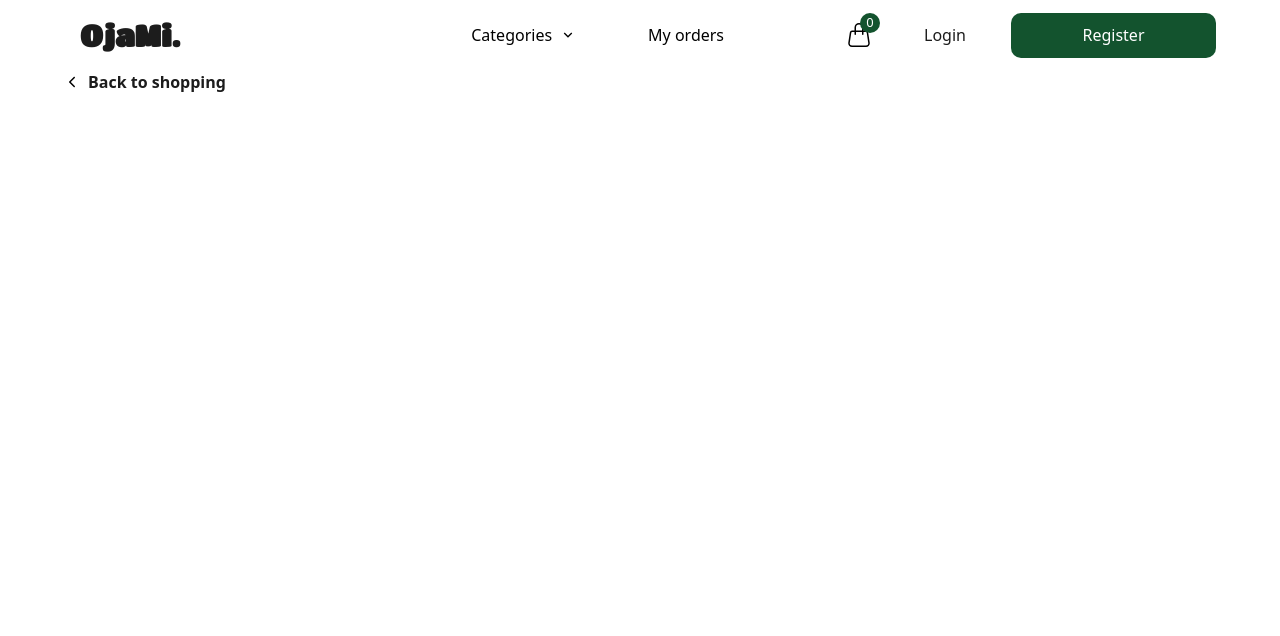
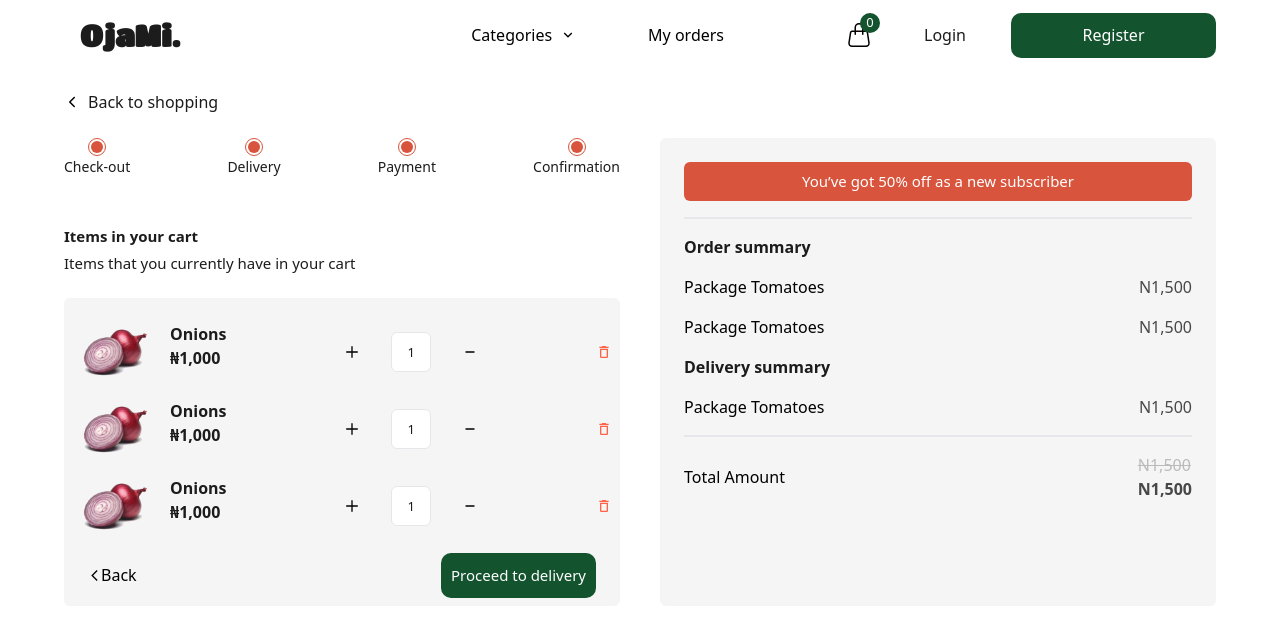
Before and after one commit to zannujulius/ojami, a React (Create React App) app: page /checking/1 in a window 1280 px wide. Shown: the top 636 px of the page. Built offline with nearby package versions, Linux system fonts and the light colour scheme.

Commit message:
ui update: added checkout page

```diff
--- a/src/components/Cart/Card/CartCard/index.js
+++ b/src/components/Cart/Card/CartCard/index.js
@@ -10,28 +10,27 @@ const CartCard = () => {
         </div>
         <div className="ml-2">
           <div className="font-semibold text-black">Onions</div>
-          <div className="text-lightprimary font-semibold text-black">
-            ₦1,000
-          </div>
+          <div className=" font-semibold text-black">₦1,000</div>
         </div>
       </div>
       <div className="flex  items-center ">
         <div className="text-lightprimary flex items-center justify-center w-[30px] mr-6 cursor-pointer ">
-          <HiOutlinePlus />
+          <HiOutlinePlus color="#000" />
         </div>
         <div className="text-lightprimary">
           <input
             placeholder="0"
-            className=" border-[1px] h-[40px] text-center rounded-md border-gray-200 focus:border-none placeholder:text-lightprimary text-[13px] placeholder:text-[13px] w-[40px]"
+            value={1}
+            className=" border-[1px] h-[40px] text-black text-center rounded-md border-gray-200 focus:border-none placeholder:text-lightprimary text-[13px] placeholder:text-[13px] w-[40px]"
           />
         </div>
         <div className="text-lightprimary flex items-center justify-center w-[30px] ml-6 cursor-pointer">
-          <HiOutlineMinusSm />
+          <HiOutlineMinusSm color="#000" />
         </div>
       </div>
-      <div className="flex items-center">
+      <div className="flex items-center w-fit cursor-pointer">
         <div className="flex items-center justify-center">
-          <MdDeleteOutline />
+          <MdDeleteOutline color="tomato" />
         </div>
       </div>
     </div>
--- /dev/null
+++ b/src/components/Checkout/Tabs/index.js
@@ -0,0 +1,40 @@
+import { Button } from "../../Button";
+import CartCard from "../../Cart/Card/CartCard";
+import { MdArrowBackIosNew } from "react-icons/md";
+
+const CheckoutTab = () => {
+  return (
+    <div className="mt-4">
+      <div className="">
+        <div className="text-black text-[15px] font-semibold">
+          Items in your cart
+        </div>
+        <div className="font-light text-[15px] text-black mt-1">
+          Items that you currently have in your cart
+        </div>
+      </div>
+      <div className="bg-lightgray rounded-md p-2 mt-6">
+        {[1, 3, 4].map((_, i) => (
+          <CartCard key={i} />
+        ))}
+        <div className="flex items-center justify-between px-4">
+          <div className="flex items-center">
+            <div className="flex items-center justify-center">
+              <MdArrowBackIosNew size={13} />
+            </div>
+            <div className="font-light">Back</div>
+          </div>
+          <div className="">
+            <Button
+              text={"Proceed to delivery"}
+              padding={"0 10px"}
+              fontSize={"15px"}
+            />
+          </div>
+        </div>
+      </div>
+    </div>
+  );
+};
+
+export default CheckoutTab;
--- a/src/screen/app/Checkout/index.js
+++ b/src/screen/app/Checkout/index.js
@@ -1,17 +1,103 @@
 import Layout from "../../../components/Layout";
 import { IoIosArrowBack } from "react-icons/io";
+import Rule from "../../../components/Rule/Index";
+import CheckoutTab from "../../../components/Checkout/Tabs";
 
 const Checkout = () => {
   return (
     <Layout>
-      <div className="mt-[70px]">
+      <div className="mt-[90px]">
         <div className="">
-          <div className="flex cursor-pointer">
+          <div className="flex cursor-pointer mt-6">
             <div className="flex items-center justify-center">
               <IoIosArrowBack />
             </div>
-            <div className="font-semibold text-black px-2">
-              Back to shopping
+            <div className="font-normal text-black px-2">Back to shopping</div>
+          </div>
+          <div className="grid grid-cols-2 gap-10 mt-6">
+            <div className="">
+              <div className="flex justify-between">
+                <div className="">
+                  <div className="flex items-center justify-center">
+                    <div className="border-[1px] border-secondary w-fit rounded-full p-[2px]">
+                      <div className="rounded-full w-[12px] h-[12px] bg-secondary"></div>
+                    </div>
+                  </div>
+                  <div className="font-light text-[14px] text-black">
+                    Check-out
+                  </div>
+                </div>
+                <div className="">
+                  <div className="flex items-center justify-center">
+                    <div className="border-[1px] border-secondary w-fit rounded-full p-[2px]">
+                      <div className="rounded-full w-[12px] h-[12px] bg-secondary"></div>
+                    </div>
+                  </div>
+                  <div className="font-light text-[14px] text-black">
+                    Delivery
+                  </div>
+                </div>
+                <div className="">
+                  <div className="flex items-center justify-center">
+                    <div className="border-[1px] border-secondary w-fit rounded-full p-[2px]">
+                      <div className="rounded-full w-[12px] h-[12px] bg-secondary"></div>
+                    </div>
+                  </div>
+                  <div className="font-light text-[14px] text-black">
+                    Payment
+                  </div>
+                </div>
+                <div className="">
+                  <div className="flex items-center justify-center">
+                    <div className="border-[1px] border-secondary w-fit rounded-full p-[2px]">
+                      <div className="rounded-full w-[12px] h-[12px] bg-secondary"></div>
+                    </div>
+                  </div>
+                  <div className="font-light text-[14px] text-black">
+                    Confirmation
+                  </div>
+                </div>
+              </div>
+              {/* tabs */}
+              <div className="mt-12">
+                <CheckoutTab />
+              </div>
+            </div>
+            <div className="bg-lightgray rounded-md px-6 py-6">
+              <div className="bg-secondary text-center mb-4 text-[15px] rounded-md text-white p-2">
+                You’ve got 50% off as a new subscriber <span></span>
+              </div>
+              <Rule />
+              <div className="mt-4">
+                <div className="font-semibold text-black">Order summary</div>
+                <div className="">
+                  <div className="flex justify-between items-center my-4">
+                    <div className="font-light">Package Tomatoes</div>
+                    <div className="font-light text-lightprimary">N1,500</div>
+                  </div>
+                  <div className="flex justify-between items-center my-4">
+                    <div className="font-light">Package Tomatoes</div>
+                    <div className="font-light text-lightprimary">N1,500</div>
+                  </div>
+                </div>
+                <div className="font-semibold text-black">Delivery summary</div>
+                <div className="flex justify-between items-center my-4">
+                  <div className="font-light">Package Tomatoes</div>
+                  <div className="font-light text-lightprimary">N1,500</div>
+                </div>
+                <Rule />
+                <div className="flex justify-between items-center my-4">
+                  <div className="font-light">Total Amount</div>
+                  <div className="">
+                    <div className="font-normal text-[#bbb] line-through">
+                      N1,500
+                    </div>
+                    <div className="font-semibold text-lightprimary">
+                      N1,500
+                    </div>
+                  </div>
+                </div>
+              </div>
             </div>
           </div>
         </div>
--- a/tailwind.config.js
+++ b/tailwind.config.js
@@ -9,6 +9,7 @@ module.exports = {
         primary: "#13532E",
         lightprimary: "#1c1c1ccc",
         secondary: "#D8543C",
+        lightgray: "#F6F5F5",
       },
       fontFamily: {
         Titan: ["Titan One"],
```
Also changed, not shown: src/assets/svgs/smileemoji.svg (added).
